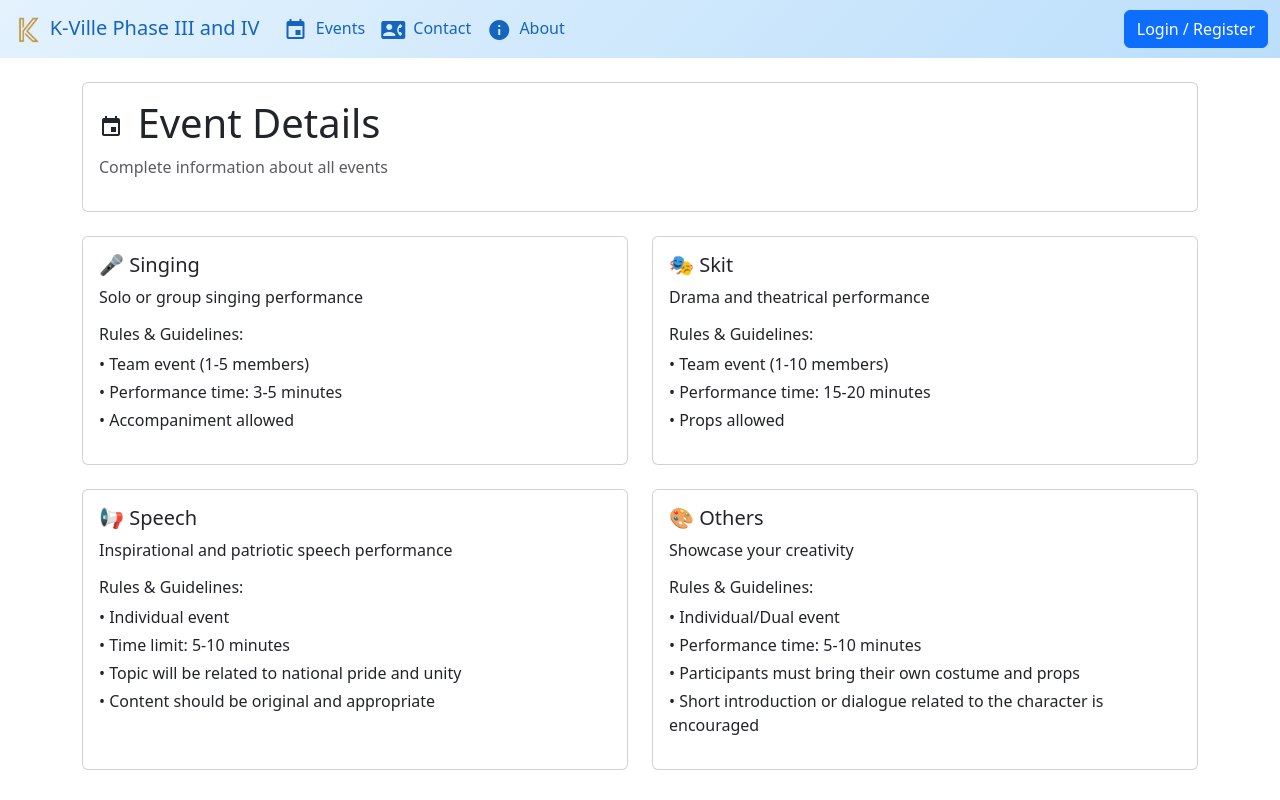
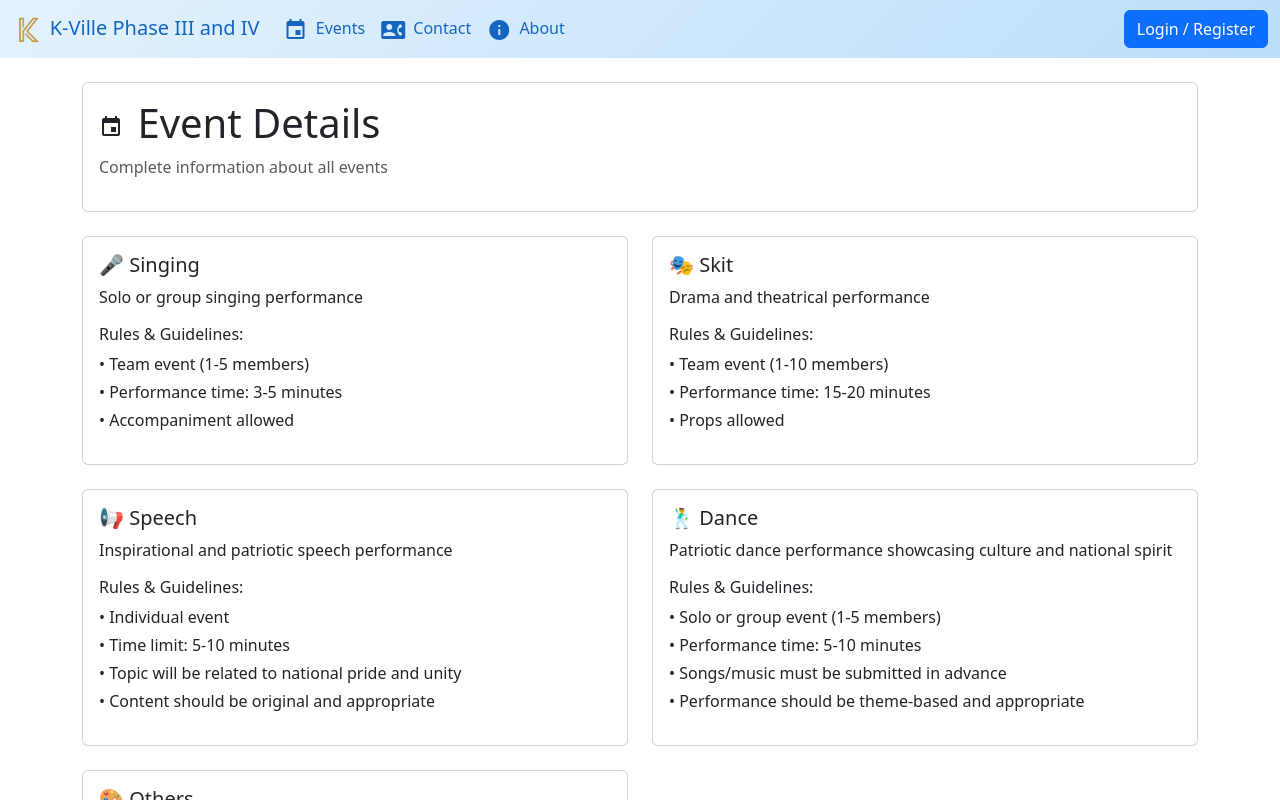
Before and after one commit to smitjethwa/k-ville-festival-registration, a React (Vite) app: page /events in a window 1280 px wide. Shown: the top 800 px of the page. Built offline with nearby package versions, Linux system fonts and the light colour scheme; no server answers.

Commit message:
dance added

```diff
--- a/src/components/EventDetails.jsx
+++ b/src/components/EventDetails.jsx
@@ -47,6 +47,17 @@ export default function EventDetails() {
         'Content should be original and appropriate'
       ]
     },
+    {
+      name: 'Dance',
+      description: 'Patriotic dance performance showcasing culture and national spirit',
+      rules: [
+        'Solo or group event (1-5 members)',
+        'Performance time: 5-10 minutes',
+        'Songs/music must be submitted in advance',
+        'Performance should be theme-based and appropriate'
+      ]
+    },
+
     // {
     //   name: 'Drawing',
     //   description: 'Art and creativity competition',
```
